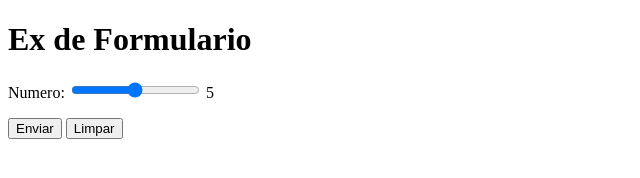
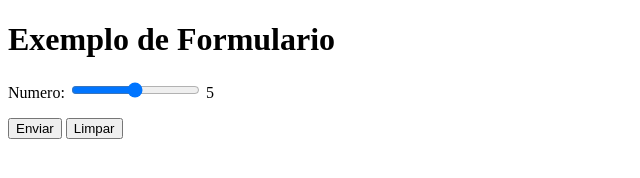
Before and after one commit to RicardoMoreiraPro/HTML-CSS, a plain HTML site: page Modulo-4/2-Formularios/form09.html in a window 1280 px wide. Shown: the whole page, without its empty margins (0-640 px from the left). Drawn offline with Linux system fonts and the light colour scheme.

Commit message:
Atualização

```diff
--- a/Modulo-4/2-Formularios/form09.html
+++ b/Modulo-4/2-Formularios/form09.html
@@ -7,7 +7,7 @@
     <title>Formulario</title>
 </head>
 <body>
-    <h1>Ex de Formulario</h1>
+    <h1>Exemplo de Formulario</h1>
     <form action="cadastro.php" method="get" autocomplete="on">
 
         <p>
```
